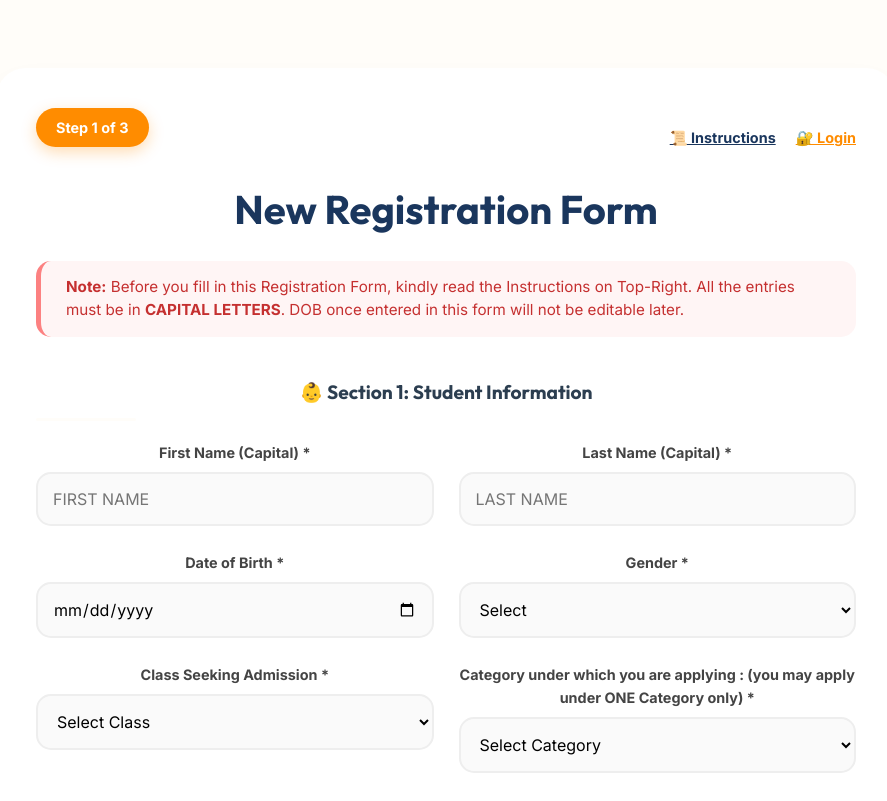
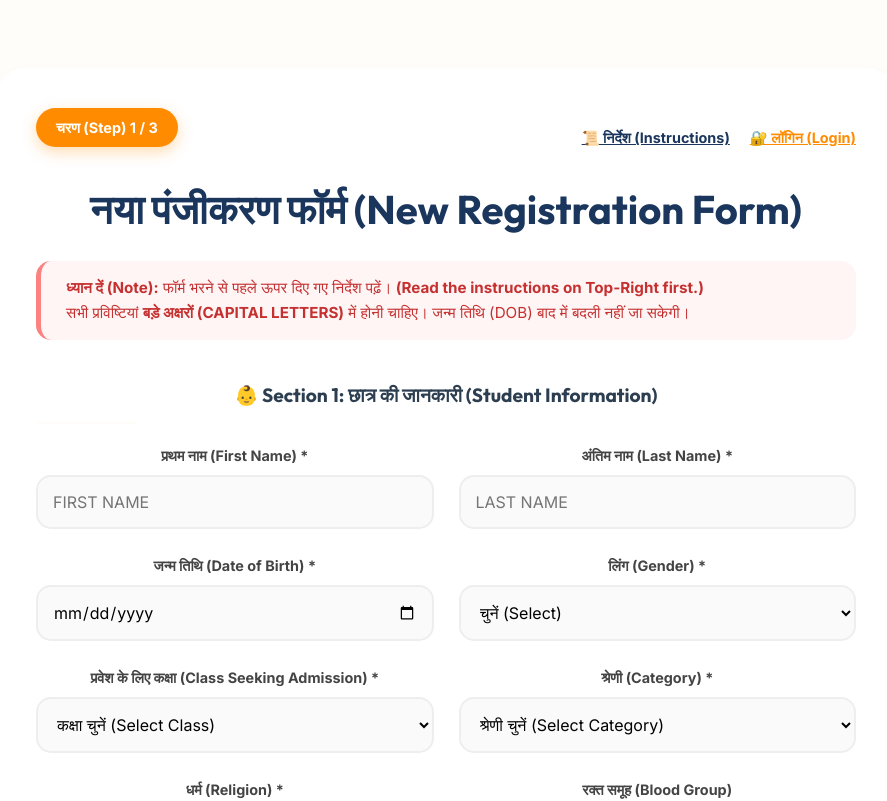
Before and after one commit to RubyGupta-tech/school-website, a React (Vite) app in the folder school-website/: page /admissions in a window 1280 px wide. Shown: the part 960-1761 px from the top of the page, without its empty margins (194-1081 px from the left). Built offline with nearby package versions, Linux system fonts and the light colour scheme.

Commit message:
Update multi-step Admission Form to be fully bilingual (Hindi and English)

```diff
--- a/school-website/src/components/AdmissionForm.jsx
+++ b/school-website/src/components/AdmissionForm.jsx
@@ -64,7 +64,7 @@ function AdmissionForm() {
       }
     } catch (error) {
       console.error("Error:", error);
-      alert("Server is offline. Please ensure the backend is running.");
+      alert("Server is offline. Please ensure the backend is running. (सर्वर ऑफ़लाइन है। कृपया सुनिश्चित करें कि बैकएंड चल रहा है।)");
     } finally {
       setLoading(false);
     }
@@ -74,10 +74,10 @@ function AdmissionForm() {
     return (
       <div className="admission-success card">
         <div className="success-icon">🎉</div>
-        <h2>Registration Successful!</h2>
-        <p>Your application ID is <b>EAH-2025-{(Math.random()*10000).toFixed(0)}</b>.</p>
-        <p>Please check your WhatsApp (<b>{formData.whatsapp}</b>) for the acknowledgement slip and further instructions.</p>
-        <button className="btn btn-primary" onClick={() => window.location.reload()}>Finish</button>
+        <h2>पंजीकरण सफल! (Registration Successful!)</h2>
+        <p>आपका आवेदन आईडी है (Your application ID is) <b>KCS-2025-{(Math.random()*10000).toFixed(0)}</b>.</p>
+        <p>कृपया पावती पर्ची और आगे के निर्देशों के लिए अपना व्हाट्सएप (<b>{formData.whatsapp}</b>) जांचें।<br/><span style={{fontSize:'0.9rem'}}>(Please check your WhatsApp for the acknowledgement slip and further instructions.)</span></p>
+        <button className="btn btn-primary" onClick={() => window.location.reload()}>समाप्त (Finish)</button>
       </div>
     );
   }
@@ -87,18 +87,17 @@ function AdmissionForm() {
       <div className="form-card card">
         <div className="form-header">
           <div className="form-header-top">
-            <div className="step-indicator">Step {step} of 3</div>
+            <div className="step-indicator">चरण (Step) {step} / 3</div>
             <div className="header-links">
-              <Link to="/instructions" className="instructions-link">📜 Instructions</Link>
-              <Link to="/login" className="login-link">🔐 Login</Link>
+              <Link to="/instructions" className="instructions-link">📜 निर्देश (Instructions)</Link>
+              <Link to="/login" className="login-link">🔐 लॉगिन (Login)</Link>
             </div>
           </div>
-          <h2>New Registration Form</h2>
+          <h2>नया पंजीकरण फॉर्म (New Registration Form)</h2>
 
-          <div className="registration-note">
-            <b>Note:</b> Before you fill in this Registration Form, kindly read the Instructions on Top-Right.
-            All the entries must be in <b>CAPITAL LETTERS</b>.
-            DOB once entered in this form will not be editable later.
+          <div className="registration-note" style={{ lineHeight: '1.6' }}>
+            <b>ध्यान दें (Note):</b> फॉर्म भरने से पहले ऊपर दिए गए निर्देश पढ़ें। <b>(Read the instructions on Top-Right first.)</b><br/>
+            सभी प्रविष्टियां <b>बड़े अक्षरों (CAPITAL LETTERS)</b> में होनी चाहिए। जन्म तिथि (DOB) बाद में बदली नहीं जा सकेगी।
           </div>
         </div>
 
@@ -106,35 +105,35 @@ function AdmissionForm() {
           {step === 1 && (
             <div className="form-step-content animation-fade-in">
               <div className="form-group full">
-                <h3>👶 Section 1: Student Information</h3>
+                <h3>👶 Section 1: छात्र की जानकारी (Student Information)</h3>
                 <div className="form-divider"></div>
               </div>
 
               <div className="form-grid">
                 <div className="form-group">
-                  <label>First Name (Capital) *</label>
+                  <label>प्रथम नाम (First Name) *</label>
                   <input type="text" required placeholder="FIRST NAME" value={formData.studentFirstName} onChange={(e) => setFormData({...formData, studentFirstName: e.target.value.toUpperCase()})} />
                 </div>
                 <div className="form-group">
-                  <label>Last Name (Capital) *</label>
+                  <label>अंतिम नाम (Last Name) *</label>
                   <input type="text" required placeholder="LAST NAME" value={formData.studentLastName} onChange={(e) => setFormData({...formData, studentLastName: e.target.value.toUpperCase()})} />
                 </div>
                 <div className="form-group">
-                  <label>Date of Birth *</label>
+                  <label>जन्म तिथि (Date of Birth) *</label>
                   <input type="date" required value={formData.dob} onChange={(e) => setFormData({...formData, dob: e.target.value})} />
                 </div>
                 <div className="form-group">
-                  <label>Gender *</label>
+                  <label>लिंग (Gender) *</label>
                   <select required value={formData.gender} onChange={(e) => setFormData({...formData, gender: e.target.value})}>
-                    <option value="">Select</option>
-                    <option value="Male">Boy</option>
-                    <option value="Female">Girl</option>
+                    <option value="">चुनें (Select)</option>
+                    <option value="Male">लड़का (Boy)</option>
+                    <option value="Female">लड़की (Girl)</option>
                   </select>
                 </div>
                 <div className="form-group">
-                  <label>Class Seeking Admission *</label>
+                  <label>प्रवेश के लिए कक्षा (Class Seeking Admission) *</label>
                   <select required value={formData.admissionClass} onChange={(e) => setFormData({...formData, admissionClass: e.target.value})}>
-                    <option value="">Select Class</option>
+                    <option value="">कक्षा चुनें (Select Class)</option>
                     <option value="Nursery">Nursery</option>
                     <option value="LKG">LKG</option>
                     <option value="UKG">UKG</option>
@@ -146,9 +145,9 @@ function AdmissionForm() {
                   </select>
                 </div>
                 <div className="form-group">
-                  <label>Category under which you are applying : (you may apply under ONE Category only) *</label>
+                  <label>श्रेणी (Category) *</label>
                   <select required value={formData.category} onChange={(e) => setFormData({...formData, category: e.target.value})}>
-                    <option value="">Select Category</option>
+                    <option value="">श्रेणी चुनें (Select Category)</option>
                     <option value="General">General</option>
                     <option value="OBC">OBC</option>
                     <option value="SC">SC</option>
@@ -156,13 +155,13 @@ function AdmissionForm() {
                   </select>
                 </div>
                 <div className="form-group">
-                  <label>Religion *</label>
-                  <input type="text" placeholder="Ex: CHRISTIANITY / HINDUISM" value={formData.religion} onChange={(e) => setFormData({...formData, religion: e.target.value.toUpperCase()})} />
+                  <label>धर्म (Religion) *</label>
+                  <input type="text" placeholder="Ex: HINDUISM / ISLAM" value={formData.religion} onChange={(e) => setFormData({...formData, religion: e.target.value.toUpperCase()})} />
                 </div>
                 <div className="form-group">
-                  <label>Blood Group</label>
+                  <label>रक्त समूह (Blood Group)</label>
                   <select value={formData.bloodGroup} onChange={(e) => setFormData({...formData, bloodGroup: e.target.value})}>
-                    <option value="">Select</option>
+                    <option value="">चुनें (Select)</option>
                     <option value="A+">A+</option>
                     <option value="A-">A-</option>
                     <option value="B+">B+</option>
@@ -175,7 +174,7 @@ function AdmissionForm() {
                 </div>
               </div>
               <div className="form-nav">
-                <button type="button" className="btn btn-primary" onClick={nextStep}>Next: Family Details →</button>
+                <button type="button" className="btn btn-primary" onClick={nextStep}>अगला: परिवार का विवरण (Next: Family Details) →</button>
               </div>
             </div>
           )}
@@ -183,38 +182,38 @@ function AdmissionForm() {
           {step === 2 && (
             <div className="form-step-content animation-fade-in">
               <div className="form-group full">
-                <h3>👨‍👩‍👧 Section 2: Parent / Guardian Information</h3>
+                <h3>👨‍👩‍👧 Section 2: माता-पिता / अभिभावक की जानकारी (Parent / Guardian Info)</h3>
                 <div className="form-divider"></div>
               </div>
               <div className="form-grid">
                 <div className="form-group">
-                  <label>Father's Name (Capital) *</label>
+                  <label>पिता का नाम (Father's Name) *</label>
                   <input type="text" required value={formData.fatherName} onChange={(e) => setFormData({...formData, fatherName: e.target.value.toUpperCase()})} />
                 </div>
                 <div className="form-group">
-                  <label>Father's Occupation *</label>
+                  <label>पिता का व्यवसाय (Father's Occupation) *</label>
                   <input type="text" required value={formData.fatherOcc} onChange={(e) => setFormData({...formData, fatherOcc: e.target.value.toUpperCase()})} />
                 </div>
                 <div className="form-group">
-                  <label>Father's Mobile (WhatsApp) *</label>
+                  <label>पिता का मोबाइल (Father's Mobile) *</label>
                   <input type="tel" required value={formData.fatherMobile} onChange={(e) => setFormData({...formData, fatherMobile: e.target.value})} />
                 </div>
                 <div className="form-group">
-                  <label>Mother's Name (Capital) *</label>
+                  <label>माता का नाम (Mother's Name) *</label>
                   <input type="text" required value={formData.motherName} onChange={(e) => setFormData({...formData, motherName: e.target.value.toUpperCase()})} />
                 </div>
                 <div className="form-group">
-                  <label>Mother's Mobile</label>
+                  <label>माता का मोबाइल (Mother's Mobile)</label>
                   <input type="tel" value={formData.motherMobile} onChange={(e) => setFormData({...formData, motherMobile: e.target.value})} />
                 </div>
                 <div className="form-group">
-                  <label>Annual Family Income</label>
+                  <label>वार्षिक पारिवारिक आय (Annual Family Income)</label>
                   <input type="text" value={formData.fatherIncome} onChange={(e) => setFormData({...formData, fatherIncome: e.target.value})} />
                 </div>
               </div>
               <div className="form-nav">
-                <button type="button" className="btn" onClick={prevStep}>← Back</button>
-                <button type="button" className="btn btn-primary" onClick={nextStep}>Next: Address Details →</button>
+                <button type="button" className="btn" onClick={prevStep}>← पीछे (Back)</button>
+                <button type="button" className="btn btn-primary" onClick={nextStep}>अगला: पता विवरण (Next: Address Details) →</button>
               </div>
             </div>
           )}
@@ -222,28 +221,28 @@ function AdmissionForm() {
           {step === 3 && (
             <div className="form-step-content animation-fade-in">
               <div className="form-group full">
-                <h3>🏠 Section 3: Contact & Address</h3>
+                <h3>🏠 Section 3: संपर्क और पता (Contact & Address)</h3>
                 <div className="form-divider"></div>
               </div>
               <div className="form-grid">
                 <div className="form-group full">
-                  <label>Residential Address (Capital Letters) *</label>
+                  <label>आवासीय पता (Residential Address) *</label>
                   <textarea rows="3" required value={formData.address} onChange={(e) => setFormData({...formData, address: e.target.value.toUpperCase()})}></textarea>
                 </div>
                 <div className="form-group">
-                  <label>City *</label>
+                  <label>शहर (City) *</label>
                   <input type="text" required value={formData.city} onChange={(e) => setFormData({...formData, city: e.target.value.toUpperCase()})} />
                 </div>
                 <div className="form-group">
-                  <label>PIN Code *</label>
+                  <label>पिन कोड (PIN Code) *</label>
                   <input type="text" required value={formData.pin} onChange={(e) => setFormData({...formData, pin: e.target.value})} />
                 </div>
                 <div className="form-group">
-                  <label>Email Address</label>
+                  <label>ईमेल (Email Address)</label>
                   <input type="email" value={formData.email} onChange={(e) => setFormData({...formData, email: e.target.value})} />
                 </div>
                 <div className="form-group">
-                  <label>WhatsApp Number (Primary) *</label>
+                  <label>व्हाट्सएप नंबर (WhatsApp Number) *</label>
                   <input type="tel" required value={formData.whatsapp} onChange={(e) => setFormData({...formData, whatsapp: e.target.value})} />
                 </div>
               </div>
@@ -256,9 +255,12 @@ function AdmissionForm() {
                       checked={formData.declaration1}
                       onChange={(e) => setFormData({...formData, declaration1: e.target.checked})}
                     />
-                    <label htmlFor="decl1">I hereby declare that the date of birth given above is correct and I shall not ask for its alteration at any time in future. *</label>
+                    <label htmlFor="decl1" style={{ fontSize: '0.9rem', lineHeight: '1.4' }}>
+                      मैं घोषणा करता/करती हूँ कि दी गई जन्म तिथि सही है और भविष्य में इसे बदलने का अनुरोध नहीं करूँगा/करूँगी।<br/>
+                      (I hereby declare that the date of birth given above is correct and I shall not ask for its alteration at any time in future.) *
+                    </label>
                   </div>
-                  <div className="declaration-item">
+                  <div className="declaration-item" style={{ marginTop: '10px' }}>
                     <input
                       type="checkbox"
                       required
@@ -266,7 +268,10 @@ function AdmissionForm() {
                       checked={formData.declaration2}
                       onChange={(e) => setFormData({...formData, declaration2: e.target.checked})}
                     />
-                    <label htmlFor="decl2">I also accept the Management’s decision regarding admission or dismissal as final. *</label>
+                    <label htmlFor="decl2" style={{ fontSize: '0.9rem', lineHeight: '1.4' }}>
+                      मैं प्रवेश या निष्कासन के संबंध में प्रबंधन के निर्णय को अंतिम मानता/मानती हूँ।<br/>
+                      (I also accept the Management’s decision regarding admission or dismissal as final.) *
+                    </label>
                   </div>
                 </div>
 
@@ -280,7 +285,7 @@ function AdmissionForm() {
                         checked={formData.isRobotChallenged}
                         onChange={(e) => setFormData({...formData, isRobotChallenged: e.target.checked})}
                       />
-                      <label htmlFor="not-robot">I'm not a robot</label>
+                      <label htmlFor="not-robot">मैं रोबोट नहीं हूँ (I'm not a robot)</label>
                     </div>
                     <div className="captcha-right">
                       <img src="https://www.gstatic.com/recaptcha/api2/logo_48.png" alt="reCAPTCHA" />
@@ -291,9 +296,9 @@ function AdmissionForm() {
                 </div>
 
               <div className="form-nav">
-                <button type="button" className="btn" onClick={prevStep} disabled={loading}>← Back</button>
+                <button type="button" className="btn" onClick={prevStep} disabled={loading}>← पीछे (Back)</button>
                 <button type="submit" className="btn btn-primary submit-admission" disabled={loading}>
-                  {loading ? "Processing..." : "🚀 Finalize & Submit Application"}
+                  {loading ? "Processing..." : "🚀 आवेदन जमा करें (Finalize & Submit)"}
                 </button>
               </div>
             </div>
```
